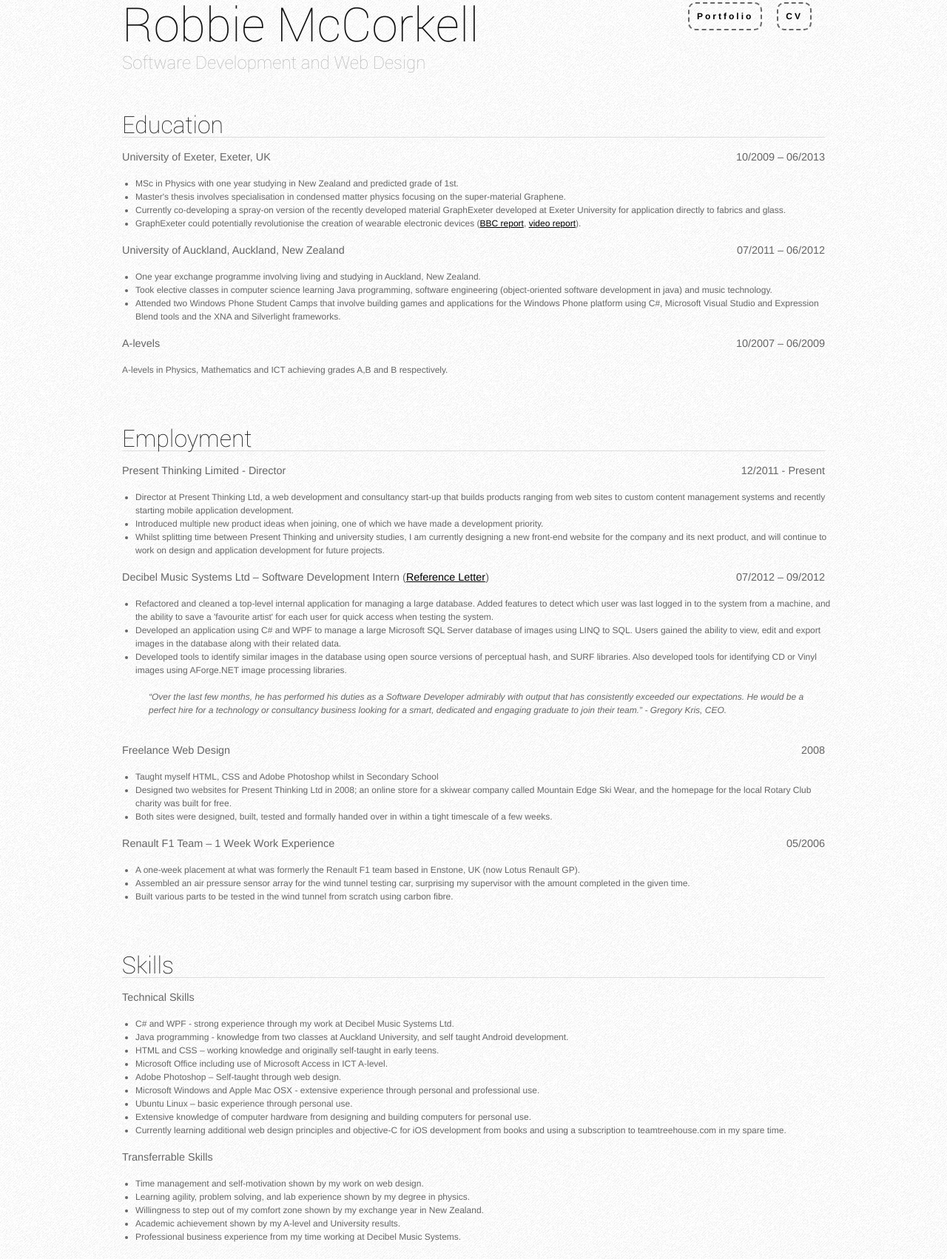
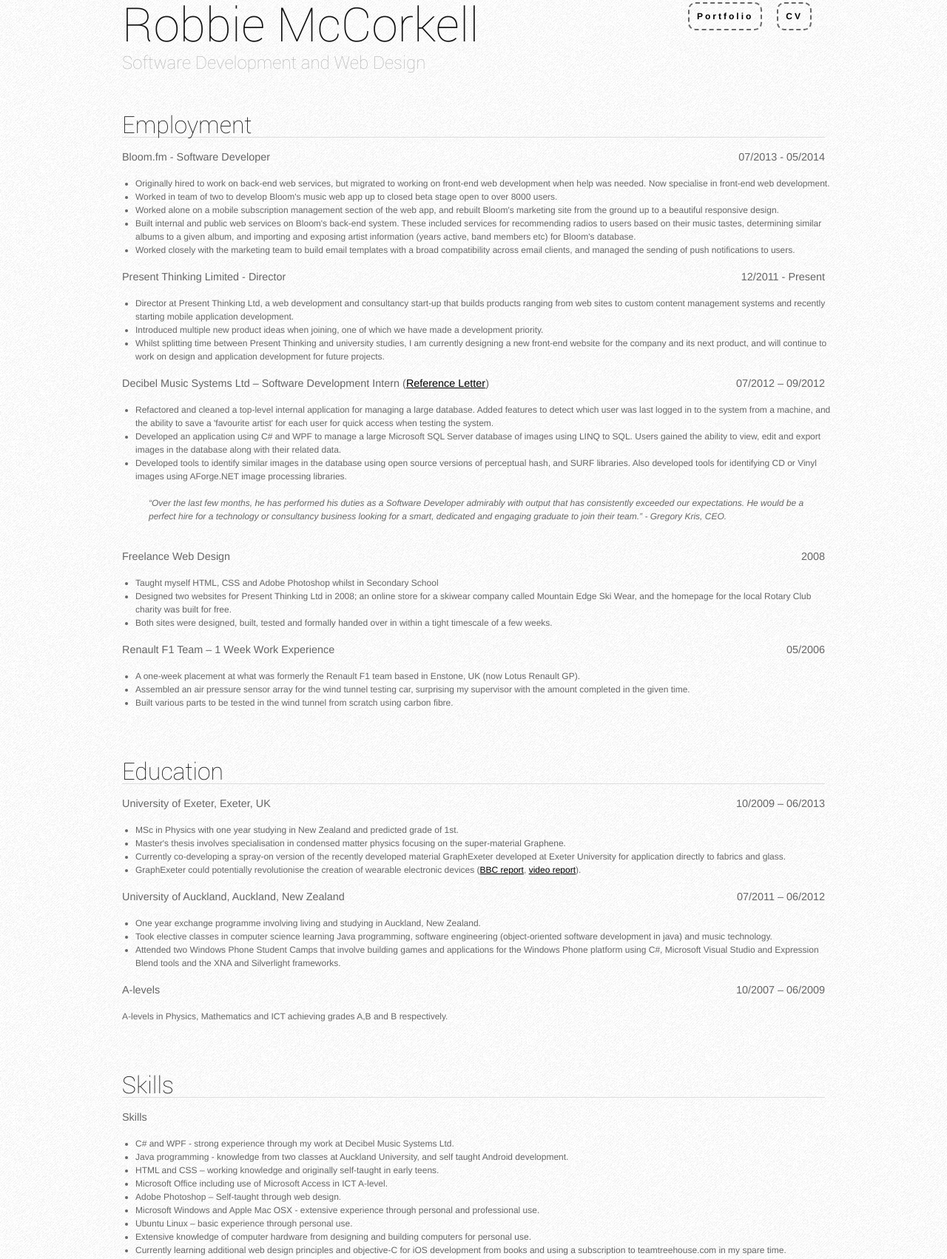
Before and after one commit to robbiemccorkell/robbiemccorkell.github.io, a plain HTML site: page cv.html in a window 1280 px wide. Shown: the part 47-1749 px from the top of the page at 74% size. Drawn offline with Linux system fonts and the light colour scheme.

Commit message:
Added bloom to CV

```diff
--- a/cv.html
+++ b/cv.html
@@ -30,34 +30,21 @@
 		</div>
 
 		<div id="content" class="span-24">
-			<div class="span-24" id="education">
-				<h3>Education</h3>
-				<hr>
-				<h4 class="span-18">University of Exeter, Exeter, UK</h4>
-				<h4 class="span-6 last date">10/2009 – 06/2013</h4>
-				<ul class="span-24">
-					<li>MSc in Physics with one year studying in New Zealand and predicted grade of 1st.</li>
-					<li>Master's thesis involves specialisation in condensed matter physics focusing on the super-material Graphene.</li>
-					<li>Currently co-developing a spray-on version of the recently developed material GraphExeter developed at Exeter University for application directly to fabrics and glass.</li>
-					<li>GraphExeter could potentially revolutionise the creation of wearable electronic devices (<a href="http://www.bbc.co.uk/news/uk-england-18302843">BBC report</a>, <a href="http://www.bbc.co.uk/news/uk-england-devon-18302848">video report</a>).</li>
-				</ul>
-
-				<h4 class="span-18">University of Auckland, Auckland, New Zealand</h4>
-				<h4 class="span-6 last date">07/2011 – 06/2012</h4>
-				<ul class="span-24">
-					<li>One year exchange programme involving living and studying in Auckland, New Zealand.</li>
-					<li>Took elective classes in computer science learning Java programming, software engineering (object-oriented software development in java) and music technology.</li>
-					<li>Attended two Windows Phone Student Camps that involve building games and applications for the Windows Phone platform using C#, Microsoft Visual Studio and Expression Blend tools and the XNA and Silverlight frameworks.</li>
-				</ul>
-
-				<h4 class="span-18">A-levels</h4>
-				<h4 class="span-6 last date">10/2007 – 06/2009</h4>
-				<p>A-levels in Physics, Mathematics and ICT achieving grades A,B and B respectively.</p>
-			</div>
 
 			<div class="span-24" id="employment">
 				<h3>Employment</h3>
 				<hr>
+
+				<h4 class="span-18">Bloom.fm - Software Developer</h4>
+				<h4 class="span-6 last date">07/2013 - 05/2014</h4>
+				<ul class="span-24">
+					<li>Originally hired to work on back-end web services, but migrated to working on front-end web development when help was needed. Now specialise in front-end web development.</li>
+					<li>Worked in team of two to develop Bloom's music web app up to closed beta stage open to over 8000 users.</li>
+					<li>Worked alone on a mobile subscription management section of the web app, and rebuilt Bloom's marketing site from the ground up to a beautiful responsive design.</li>
+					<li>Built internal and public web services on Bloom's back-end system. These included services for recommending radios to users based on their music tastes, determining similar albums to a given album, and importing and exposing artist information (years active, band members etc) for Bloom's database.</li>
+					<li>Worked closely with the marketing team to build email templates with a broad compatibility across email clients, and managed the sending of push notifications to users.</li>
+				</ul>
+
 				<h4 class="span-18">Present Thinking Limited - Director</h4>
 				<h4 class="span-6 last date">12/2011 - Present</h4>
 				<ul class="span-24">
@@ -96,11 +83,36 @@
 				</ul>
 			</div>
 
+			<div class="span-24" id="education">
+				<h3>Education</h3>
+				<hr>
+				<h4 class="span-18">University of Exeter, Exeter, UK</h4>
+				<h4 class="span-6 last date">10/2009 – 06/2013</h4>
+				<ul class="span-24">
+					<li>MSc in Physics with one year studying in New Zealand and predicted grade of 1st.</li>
+					<li>Master's thesis involves specialisation in condensed matter physics focusing on the super-material Graphene.</li>
+					<li>Currently co-developing a spray-on version of the recently developed material GraphExeter developed at Exeter University for application directly to fabrics and glass.</li>
+					<li>GraphExeter could potentially revolutionise the creation of wearable electronic devices (<a href="http://www.bbc.co.uk/news/uk-england-18302843">BBC report</a>, <a href="http://www.bbc.co.uk/news/uk-england-devon-18302848">video report</a>).</li>
+				</ul>
+
+				<h4 class="span-18">University of Auckland, Auckland, New Zealand</h4>
+				<h4 class="span-6 last date">07/2011 – 06/2012</h4>
+				<ul class="span-24">
+					<li>One year exchange programme involving living and studying in Auckland, New Zealand.</li>
+					<li>Took elective classes in computer science learning Java programming, software engineering (object-oriented software development in java) and music technology.</li>
+					<li>Attended two Windows Phone Student Camps that involve building games and applications for the Windows Phone platform using C#, Microsoft Visual Studio and Expression Blend tools and the XNA and Silverlight frameworks.</li>
+				</ul>
+
+				<h4 class="span-18">A-levels</h4>
+				<h4 class="span-6 last date">10/2007 – 06/2009</h4>
+				<p>A-levels in Physics, Mathematics and ICT achieving grades A,B and B respectively.</p>
+			</div>
+
 			<div class="span-24" id="skills">
 				<h3>Skills</h3>
 				<hr>
 
-				<h4>Technical Skills</h4>
+				<h4>Skills</h4>
 				<ul>
 					<li>C# and WPF - strong experience through my work at Decibel Music Systems Ltd.</li>
 					<li>Java programming - knowledge from two classes at Auckland University, and self taught Android development.</li>
@@ -111,15 +123,6 @@
 					<li>Ubuntu Linux – basic experience through personal use.</li>
 					<li>Extensive knowledge of computer hardware from designing and building computers for personal use.</li>
 					<li>Currently learning additional web design principles and objective-C for iOS development from books and using a subscription to teamtreehouse.com in my spare time.</li>
-				</ul>
-
-				<h4>Transferrable Skills</h4>
-				<ul>
-					<li>Time management and self-motivation shown by my work on web design.</li>
-					<li>Learning agility, problem solving, and lab experience shown by my degree in physics.</li>
-					<li>Willingness to step out of my comfort zone shown by my exchange year in New Zealand.</li>
-					<li>Academic achievement shown by my A-level and University results.</li>
-					<li>Professional business experience from my time working at Decibel Music Systems.</li>
 				</ul>
 			</div>
 
```
